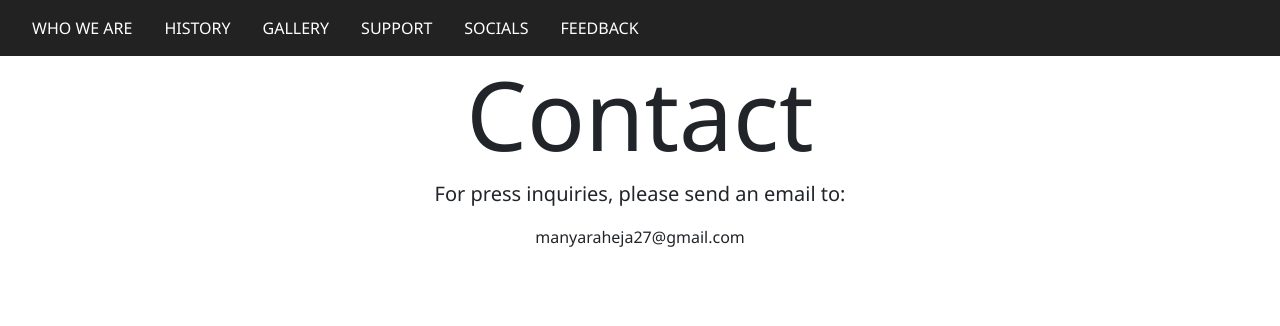
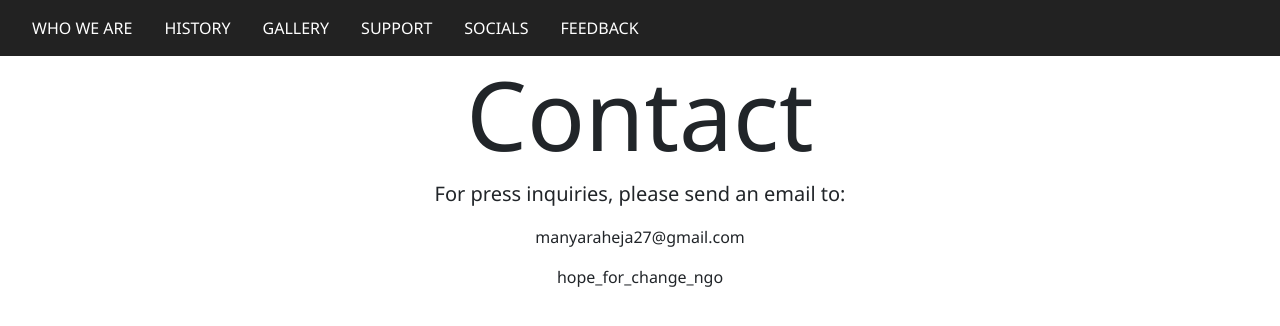
Before and after one commit to MONAL2156/Evaluation--1, a plain HTML site: page social.html in a window 1280 px wide. Drawn offline with nearby package versions, Linux system fonts and the light colour scheme.

Commit message:
Update social.html

```diff
--- a/social.html
+++ b/social.html
@@ -87,6 +87,7 @@
         <h1 class="display-1 contact-title">Contact</h1>
         <p class="lead">For press inquiries, please send an email to:</p>
         <p class="email">manyaraheja27@gmail.com</p>
+        <p class="instagram">hope_for_change_ngo</p>
     </div>
 </body>
 </html>
```
